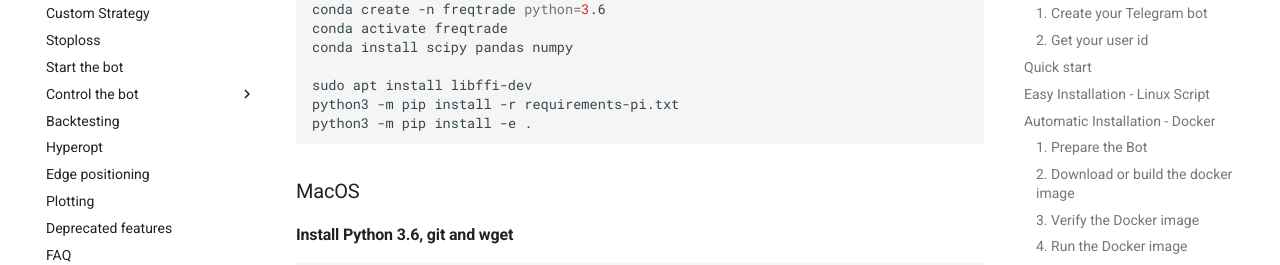
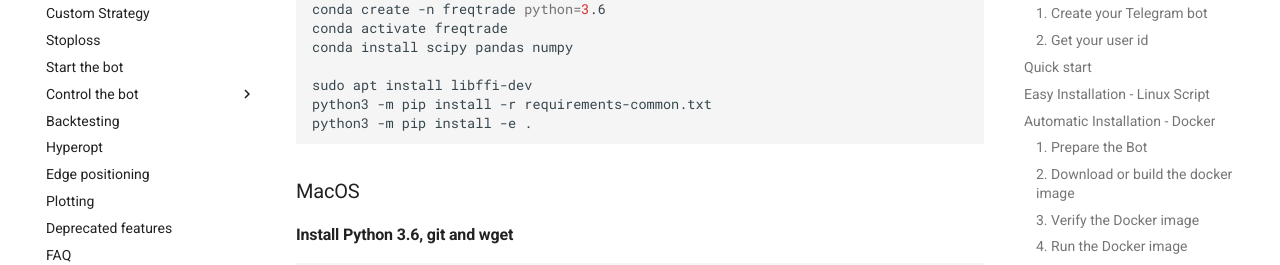
Before and after one commit to jacksonmori755/Crypto-trading-bot, an MkDocs documentation site: the page built from docs/installation.md, in a window 1280 px wide and 900 px high, scrolled down 7503 px. Shown: the part 165-430 px from the top of the window. Built offline with MkDocs 1.6.1 and Material for MkDocs 9.7.7, drawn with Linux system fonts in a browser that asks for light colours.

Commit message:
Rename requirements-pi to requirements.common

````diff
--- a/.pyup.yml
+++ b/.pyup.yml
@@ -22,7 +22,7 @@ requirements:
   - requirements.txt
   - requirements-dev.txt
   - requirements-plot.txt
-  - requirements-pi.txt
+  - requirements-common.txt
 
 
 # configure the branch prefix the bot is using
--- a/docs/installation.md
+++ b/docs/installation.md
@@ -326,7 +326,7 @@ conda activate freqtrade
 conda install scipy pandas numpy
 
 sudo apt install libffi-dev
-python3 -m pip install -r requirements-pi.txt
+python3 -m pip install -r requirements-common.txt
 python3 -m pip install -e .
 ```
 
--- a/requirements.txt
+++ b/requirements.txt
@@ -1,5 +1,5 @@
 # Load common requirements
--r requirements-pi.txt
+-r requirements-common.txt
 
 numpy==1.16.3
 pandas==0.24.2
````
Also changed, not shown: requirements-common.txt (renamed from requirements-pi.txt), 2 other files.
